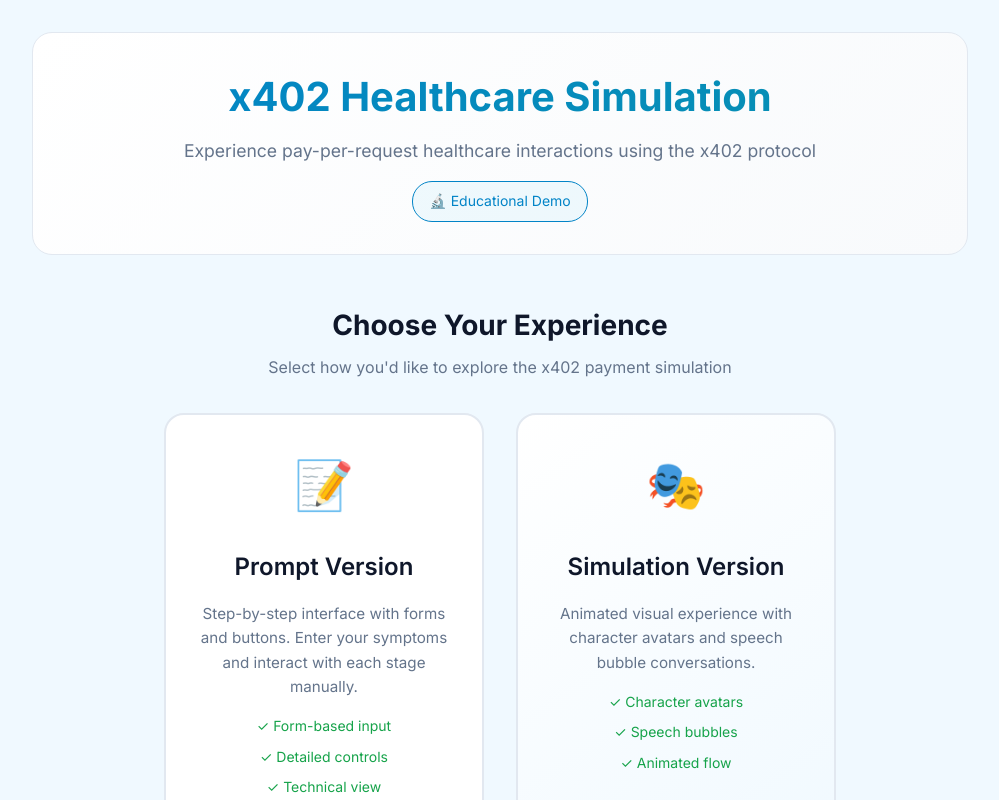
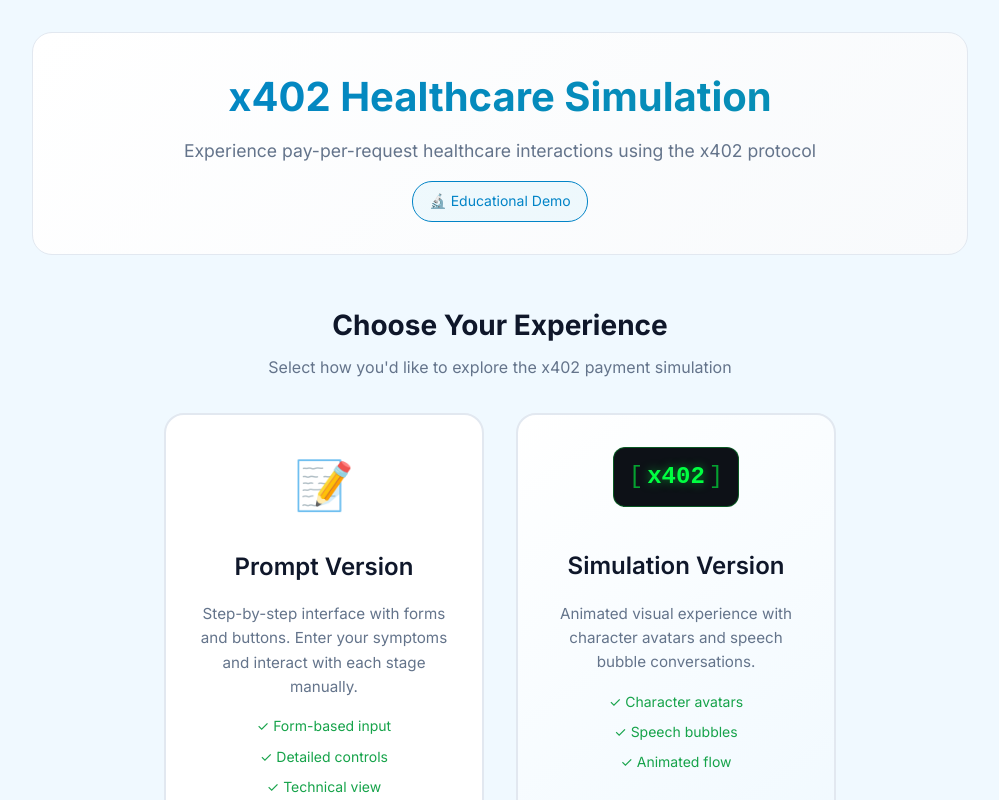
Before and after one commit to cyberatlas-baseeth/x402-hospitalSimulation, a Next.js app: page / in a window 1280 px wide. Shown: the top 800 px of the page, without its empty margins (140-1139 px from the left). Built offline with nearby package versions, Linux system fonts and the light colour scheme.

Commit message:
style: update simulation version logo on landing page to matrix style

```diff
--- a/app/globals.css
+++ b/app/globals.css
@@ -1155,3 +1155,38 @@ body {
     font-size: 1.75rem;
   }
 }
+
+/* Small Matrix Logo for Landing Page */
+.matrix-logo-sm {
+  display: flex;
+  align-items: center;
+  justify-content: center;
+  gap: 4px;
+  background: #0d1117;
+  padding: 10px 15px;
+  border-radius: 12px;
+  border: 1px solid rgba(0, 255, 65, 0.3);
+  margin-bottom: 1.5rem;
+  width: fit-content;
+  margin-left: auto;
+  margin-right: auto;
+}
+
+.matrix-bracket-sm {
+  font-family: 'Courier New', monospace;
+  font-size: 1.5rem;
+  color: #00ff41;
+  opacity: 0.6;
+}
+
+.matrix-text-sm {
+  font-family: 'Courier New', monospace;
+  font-size: 1.5rem;
+  font-weight: 700;
+  color: #00ff41;
+  text-shadow: 0 0 10px rgba(0, 255, 65, 0.5);
+}
+
+.version-card.simulation:hover .matrix-text-sm {
+  animation: matrixGlow 1s ease-in-out infinite alternate;
+}
--- a/app/page.tsx
+++ b/app/page.tsx
@@ -36,7 +36,11 @@ export default function Home() {
                     </Link>
 
                     <Link href="/simulation" className="version-card simulation">
-                        <div className="version-icon">🎭</div>
+                        <div className="version-icon matrix-logo-sm">
+                            <span className="matrix-bracket-sm">[</span>
+                            <span className="matrix-text-sm">x402</span>
+                            <span className="matrix-bracket-sm">]</span>
+                        </div>
                         <h3>Simulation Version</h3>
                         <p>
                             Animated visual experience with character avatars
```
